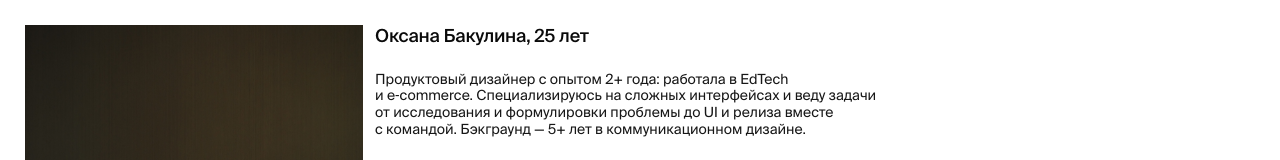
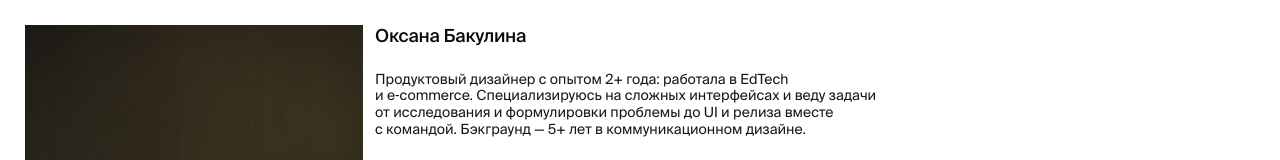
Before and after one commit to Timkogas/ox_portfolio, a React (Vite) app: page / in a window 1280 px wide. Shown: the top 160 px of the page. Built offline with nearby package versions, Linux system fonts and the light colour scheme.

Commit message:
Update README.md to include the correct LinkedIn URL, modify home-data.ts to simplify the hero name, and update a PDF file in the public directory.

```diff
--- a/src/pages/home/home-data.ts
+++ b/src/pages/home/home-data.ts
@@ -2,7 +2,7 @@ import type { HomeData } from "@/types/home";
 
 export const homeData: HomeData = {
   hero: {
-    name: "Оксана Бакулина, 25 лет",
+    name: "Оксана Бакулина",
     description:
       "Продуктовый дизайнер с опытом 2+ года: работала в EdTech и\u00A0e\u2011commerce. Специализируюсь на сложных интерфейсах и веду задачи от исследования и формулировки проблемы до UI и релиза вместе\nс командой. Бэкграунд — 5+ лет в коммуникационном дизайне.",
     imageUrl: "/images/home/hero/photo.jpg",
```
Also changed, not shown: 2 other files (tests, documents, lock files or other folders).
